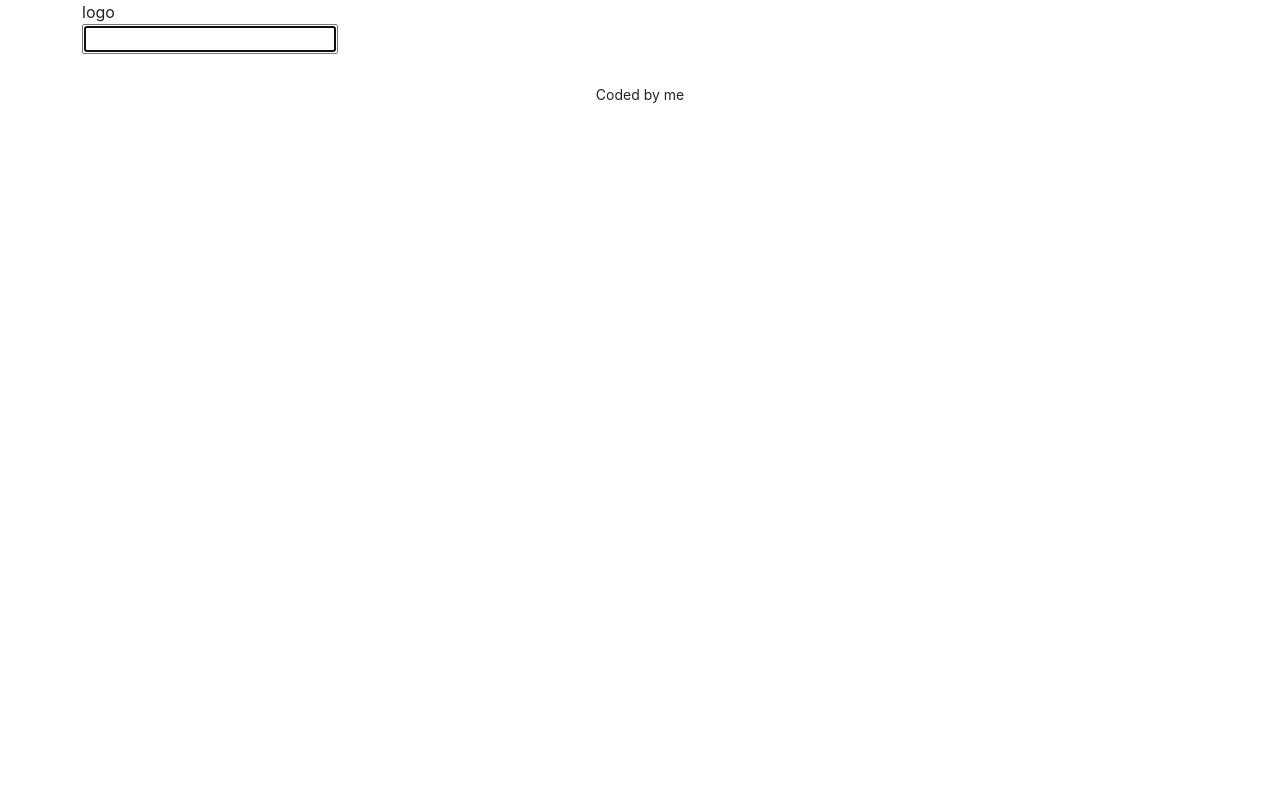
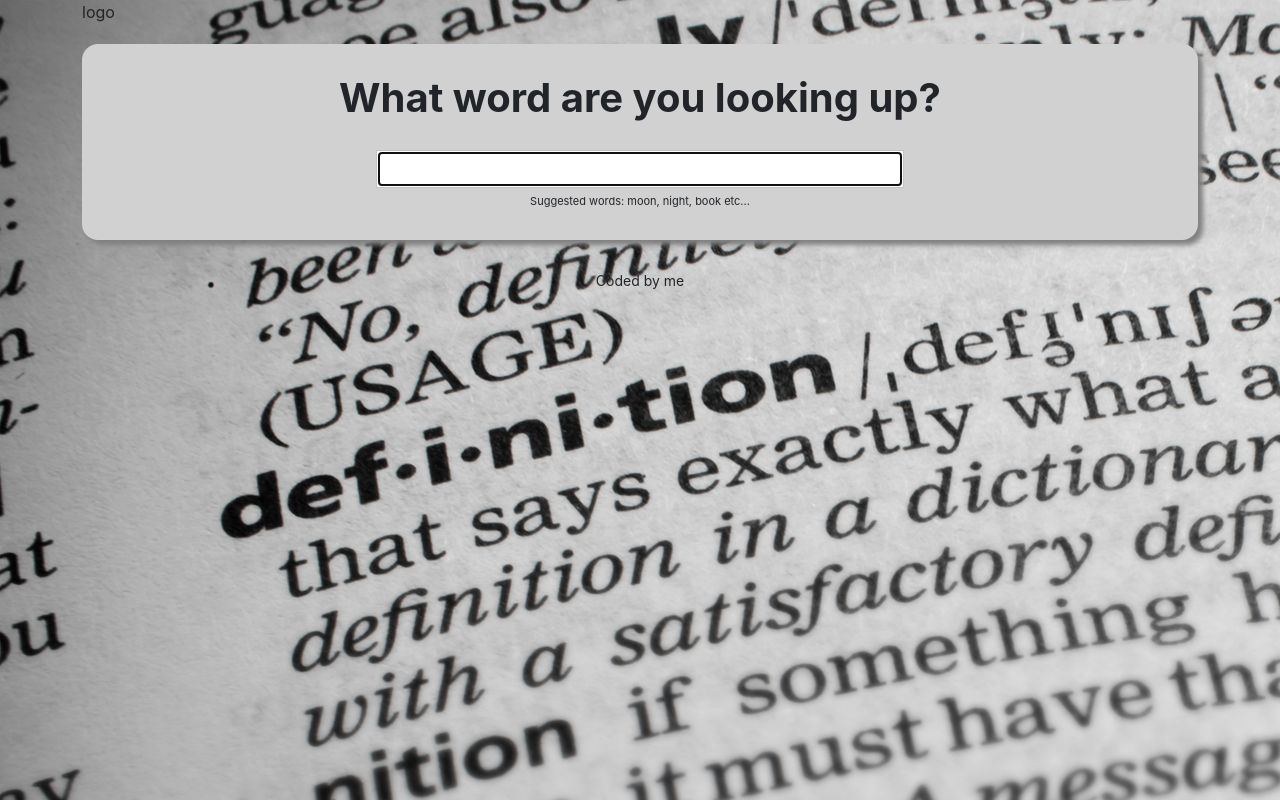
Before and after one commit to Rina707S/dictionary-react, a React (Create React App) app: page / in a window 1280 px wide. Built offline with nearby package versions, Linux system fonts and the light colour scheme.

Commit message:
Styled application

```diff
--- a/src/App.css
+++ b/src/App.css
@@ -1,3 +1,7 @@
+body {
+  background-image: url(dictionary1.jpg);
+}
+
 .App footer {
   font-size: 14px;
   text-align: center;
--- a/src/Dictionary.css
+++ b/src/Dictionary.css
@@ -0,0 +1,28 @@
+.Dictionary h1 {
+  text-align: center;
+  font-weight: bold;
+  padding-bottom: 20px;
+}
+
+.Dictionary section {
+  background: #d1d1d1;
+  padding: 30px;
+  border-radius: 16px;
+  box-shadow: 5px 5px 5px gray;
+  margin: 20px 0;
+}
+
+.Dictionary input {
+  width: 50%;
+  display: block;
+  margin: 0 auto;
+  padding: 6px 4px;
+
+  border: 1px solid #c4c2c2;
+}
+
+.Dictionary .hint {
+  text-align: center;
+  font-size: 11px;
+  margin-top: 5px;
+}
--- a/src/Dictionary.js
+++ b/src/Dictionary.js
@@ -8,7 +8,6 @@ export default function Dictionary() {
   let [results, setResults] = useState(null);
 
   function handleResponse(response) {
-    console.log(response.data[0]);
     setResults(response.data[0]);
   }
 
@@ -25,10 +24,18 @@ export default function Dictionary() {
 
   return (
     <div className="Dictionary">
-      <form onSubmit={search}>
-        <input type="search" onChange={keywordChange} autoFocus="on" />
-      </form>
-
+      <section>
+        <h1>What word are you looking up?</h1>
+        <form onSubmit={search}>
+          <input
+            type="search"
+            onChange={keywordChange}
+            defaultValue={keyword}
+            autoFocus="on"
+          />
+        </form>
+        <div className="hint">Suggested words: moon, night, book etc...</div>
+      </section>
       <Results results={results} />
     </div>
   );
--- /dev/null
+++ b/src/Meaning.css
@@ -0,0 +1,5 @@
+.Meaning h3 {
+  font-size: 24px;
+  line-height: 1.5;
+  font-weight: bold;
+}
--- a/src/Meaning.js
+++ b/src/Meaning.js
@@ -1,5 +1,6 @@
 import React from "react";
 import Synonyms from "./Synonyms";
+import "./Meaning.css";
 
 export default function Meaning(props) {
   return (
--- a/src/Phonetic.js
+++ /dev/null
@@ -1,12 +0,0 @@
-import React from "react";
-
-export default function Phonetic(props) {
-  return (
-    <div className="Phonetic">
-      <a href={props.phonetic.audio} target="_blank">
-        Listen
-      </a>{" "}
-      /{props.phonetic.text}/
-    </div>
-  );
-}
--- /dev/null
+++ b/src/Phonetics.css
@@ -0,0 +1,18 @@
+.Phonetics {
+  height: 45px;
+}
+
+.Phonetics a {
+  border: 1px solid #c4c2c2;
+  text-decoration: none;
+  padding: 10px 20px;
+  border-radius: 20px;
+  font-size: 12px;
+  font-weight: bold;
+  transition: all 150ms ease-in-out;
+}
+
+.Phonetics a:hover {
+  background: chartreuse;
+  color: white;
+}
--- /dev/null
+++ b/src/Phonetics.js
@@ -0,0 +1,13 @@
+import React from "react";
+import "./Phonetics.css";
+
+export default function Phonetics(props) {
+  return (
+    <div className="Phonetics">
+      <a href={props.phonetics.audio} target="_blank" rel="noreferrer">
+        Listen
+      </a>{" "}
+      /{props.phonetics.text}/
+    </div>
+  );
+}
--- /dev/null
+++ b/src/Results.css
@@ -0,0 +1,5 @@
+.Results h2 {
+  font-size: 36px;
+  font-weight: bold;
+  line-height: 1.5;
+}
--- a/src/Results.js
+++ b/src/Results.js
@@ -1,24 +1,27 @@
 import React from "react";
 import Meaning from "./Meaning";
-import Phonetic from "./Phonetic";
+import Phonetics from "./Phonetics";
+import "./Results.css";
 
 export default function Results(props) {
   if (props.results) {
     return (
       <div className="results">
+        <section>
           <h2>{props.results.word}</h2>
-        {props.results.phonetics.map(function (phonetic, index) {
+          {props.results.phonetics.map(function (phonetics, index) {
             return (
               <div key={index}>
-              <Phonetic phonetic={phonetic} />
+                <Phonetics phonetics={phonetics} />
               </div>
             );
           })}
+        </section>
         {props.results.meanings.map(function (meaning, index) {
           return (
-            <div key={index}>
+            <section key={index}>
               <Meaning meaning={meaning} />
-            </div>
+            </section>
           );
         })}
       </div>
```
Also changed, not shown: src/dictionary.jpg (added), src/dictionary1.jpg (added). Lines whose indentation alone changed are shown as unchanged.
